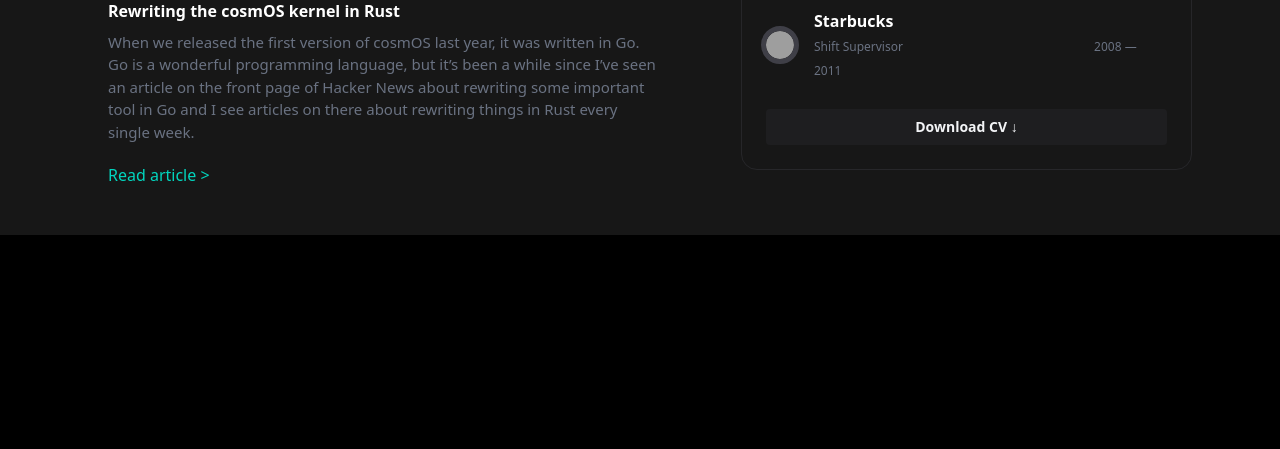
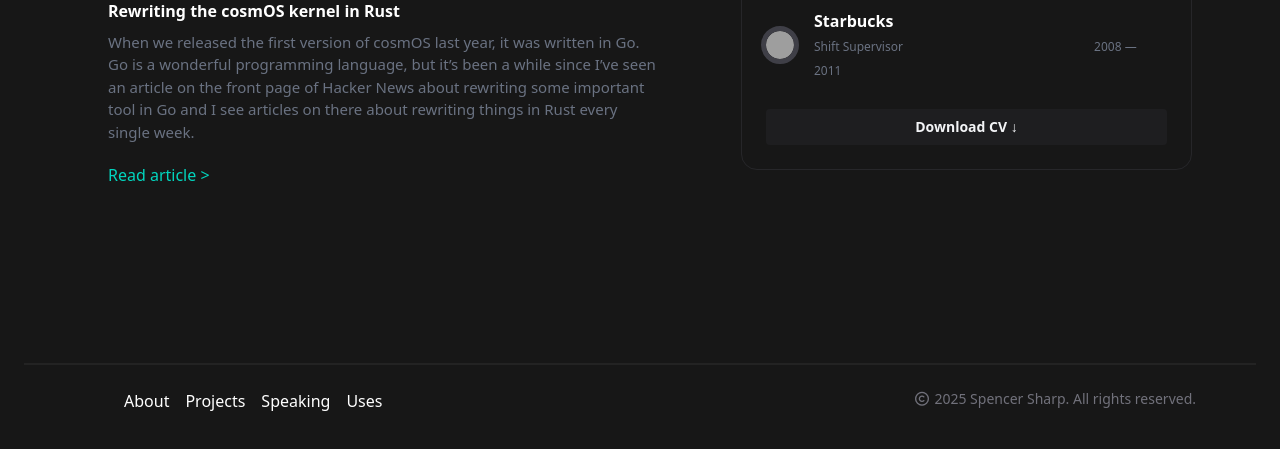
Before and after one commit to Dimple-Saini06/Tailwind-task-2, a plain HTML site: page index.html in a window 1280 px wide. Shown: the part 1507-1956 px from the top of the page. Before the commit the page ends 1742 px from the top, so only its background shows below. Drawn offline with nearby package versions, Linux system fonts and the light colour scheme; grey boxes are pictures that could not be loaded.

Commit message:
update
I have created a footer...

```diff
--- a/index.html
+++ b/index.html
@@ -178,6 +178,20 @@
         </div>
       </section>
     </main>
+     <footer class="mt-32 max-w-7xl mx-auto">
+      <div class="border border-top border-white opacity-5"></div>
+      <div class="flex flex-row justify-between">
+      <div class="ml-25 flex gap-4">
+        <a href="#">About</a>
+        <a href="#">Projects</a>
+        <a href="#">Speaking</a>
+        <a href="#">Uses</a>
+      </div>
+      <p class="mr-15 text-sm text-zinc-500">
+        <i class="fa-regular fa-copyright"></i>
+        2025 Spencer Sharp. All rights reserved.
+      </p></div>
+    </footer>
   </div>
 </body>
 
```
